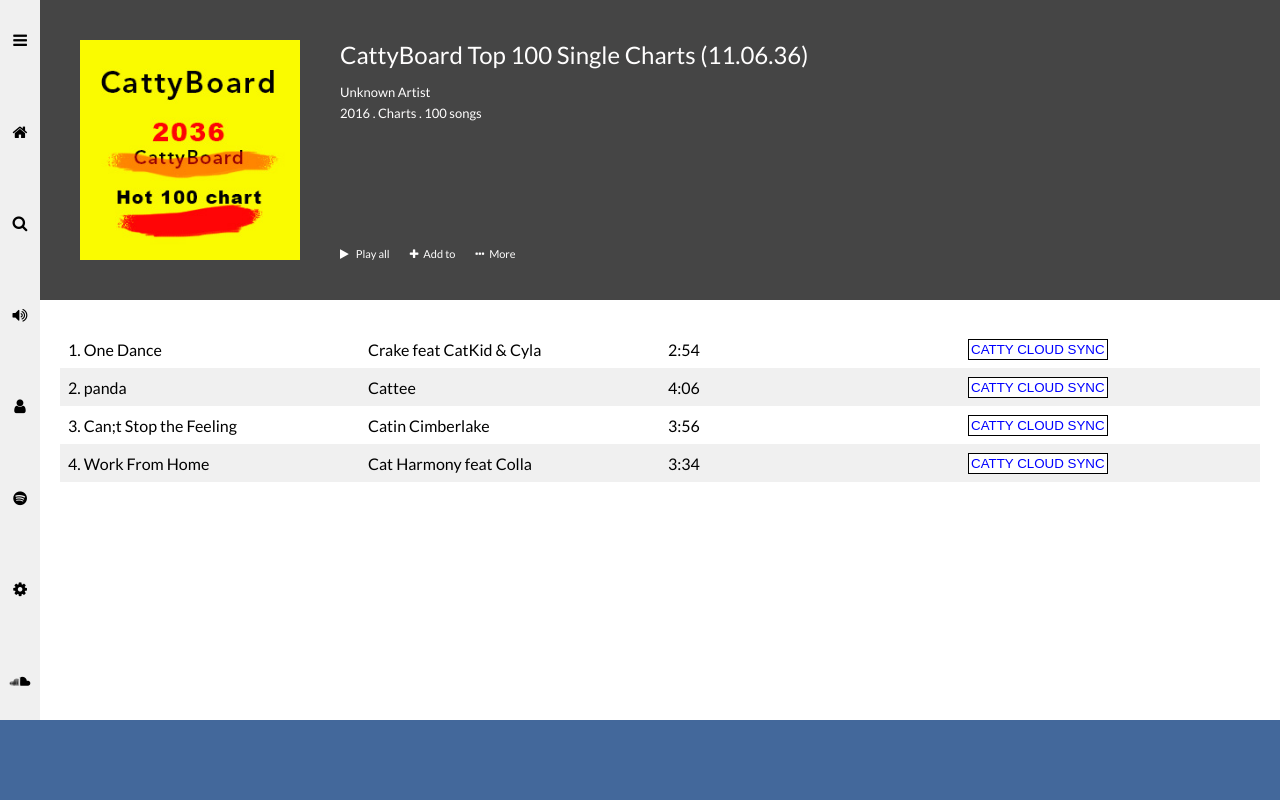
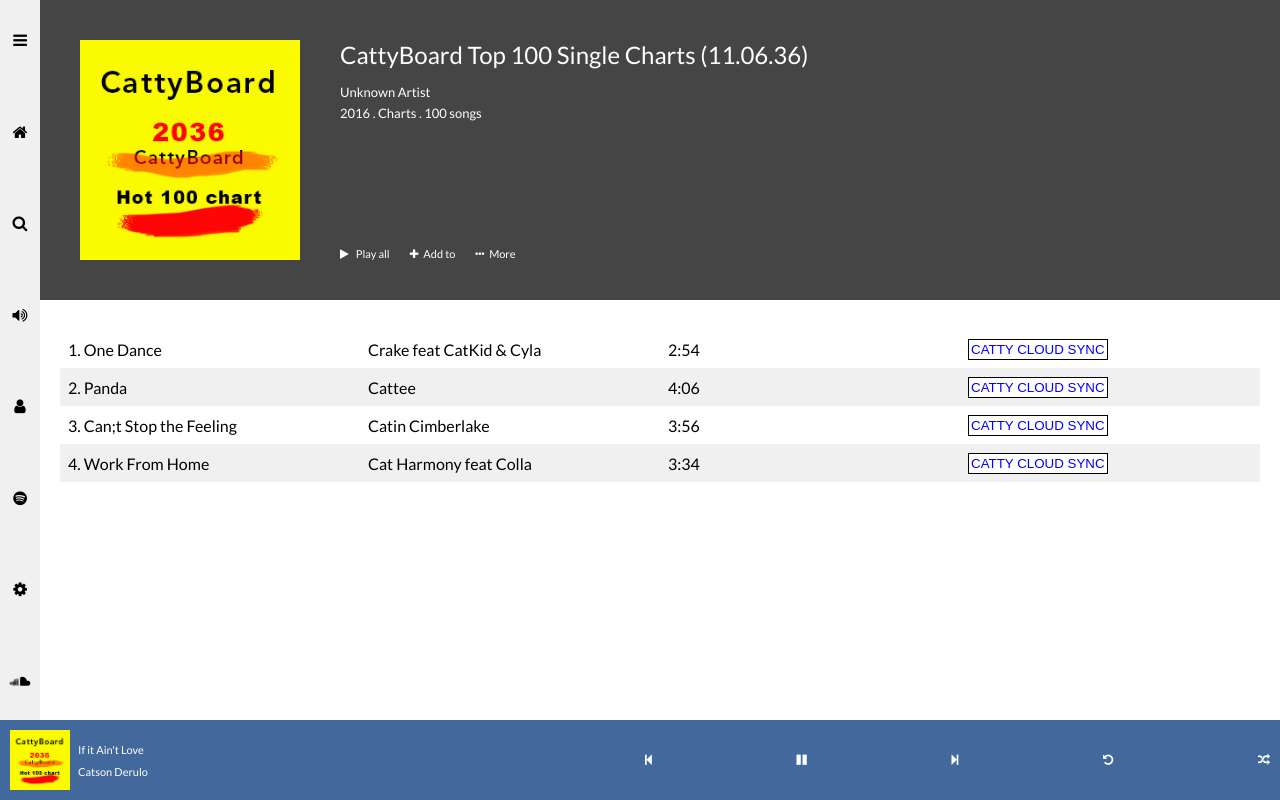
Before and after one commit to pesto-students/p7-rahulm-joeshajan, a plain HTML site: page Week-1/Exersice 1.2/index.html in a window 1280 px wide. Drawn offline with Linux system fonts and the light colour scheme.

Commit message:
bottom bar ui completed

```diff
--- a/Week-1/Exersice 1.2/index.html
+++ b/Week-1/Exersice 1.2/index.html
@@ -11,10 +11,12 @@
     <link rel="stylesheet" href="./styles/header.css" />
     <link rel="stylesheet" href="./styles/nav.css" />
     <link rel="stylesheet" href="./styles/article.css" />
+    <link rel="stylesheet" href="./styles/footer.css" />
     <link rel="stylesheet" href="https://cdnjs.cloudflare.com/ajax/libs/font-awesome/4.7.0/css/font-awesome.min.css">
 </head>
 
 <body>
+    <!-- left side navigation bar -->
     <nav>
         <ul>
             <li><i class="fa fa-bars"></i></li>
@@ -28,8 +30,8 @@
         </ul>
     </nav>
 
+    <!-- header and table section -->
     <section>
-
         <header>
             <div id="header-img">
                 <img src="./images/2Eq--cattyboard.jpg" alt="CattyBoard 2036 hot 100 chart" />
@@ -48,6 +50,7 @@
             </div>
         </header>
 
+        <!-- table -->
         <article>
             <table>
                 <tr>
@@ -57,7 +60,7 @@
                     <td><button>CATTY CLOUD SYNC</button></td>
                 </tr>
                 <tr>
-                    <td>2. panda</td>
+                    <td>2. Panda</td>
                     <td>Cattee</td>
                     <td>4:06</td>
                     <td><button>CATTY CLOUD SYNC</button></td>
@@ -76,9 +79,29 @@
                 </tr>
             </table>
         </article>
+    </section>
 
-    </section>
-    <footer></footer>
+    <!-- music controls bottom bar -->
+    <footer>
+        <div>
+            <div id="footer-img">
+                <img src="./images/2Eq--cattyboard.jpg" alt="CattyBoard 2036 hot 100 chart" />
+            </div>
+            <div id="footer-song-details">
+                <p>If it Ain't Love</p>
+                <p>Catson Derulo</p>
+            </div>
+        </div>
+        <div>
+            <ul>
+                <li><i class="fa fa-step-backward"></i></li>
+                <li><i class="fa fa-pause"></i></li>
+                <li><i class="fa fa-step-forward"></i></li>
+                <li><i class="fa fa-undo"></i></li>
+                <li><i class="fa fa-random"></i></li>
+            </ul>
+        </div>
+    </footer>
 </body>
 
 </html>
--- /dev/null
+++ b/Week-1/Exersice 1.2/styles/footer.css
@@ -0,0 +1,40 @@
+footer {
+    display: flex;
+    padding: 10px;
+    gap: 10px;
+    color: white;
+}
+
+footer>div {
+    height: 100%;
+    width: 50%;
+}
+
+footer :first-child {
+    display: flex;
+    gap: 8px;
+}
+
+#header-img {
+    aspect-ratio: 1 / 1;
+    height: 100%;
+}
+
+#footer-song-details {
+    font-size: 11px;
+    padding: 8px 0;
+    height: 100%;
+    display: flex;
+    flex-direction: column;
+    justify-content: space-around;
+}
+
+footer :last-child>ul {
+    height: 100%;
+    list-style-type: none;
+    margin: 0;
+    display: flex;
+    align-items: center;
+    justify-content: space-between;
+    font-size: 12px;
+}
--- a/Week-1/Exersice 1.2/styles/nav.css
+++ b/Week-1/Exersice 1.2/styles/nav.css
@@ -1,9 +1,9 @@
 nav>ul {
     height: 100%;
     padding: 30px 0;
-    display: flex;
     list-style-type: none;
     margin: 0;
+    display: flex;
     flex-direction: column;
     align-items: center;
     justify-content: space-between;
```
